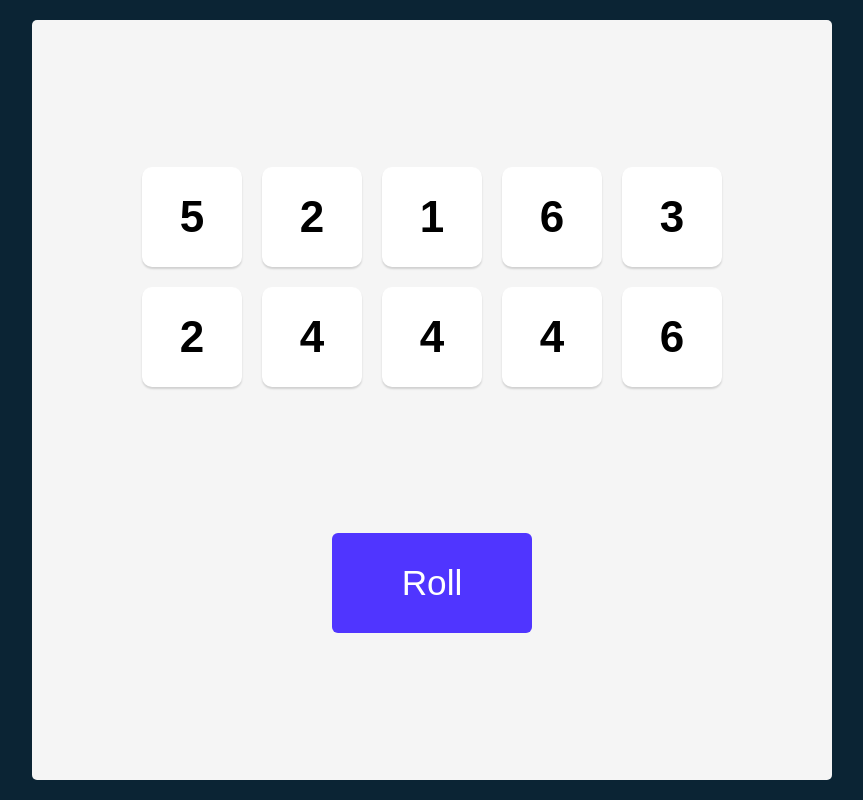
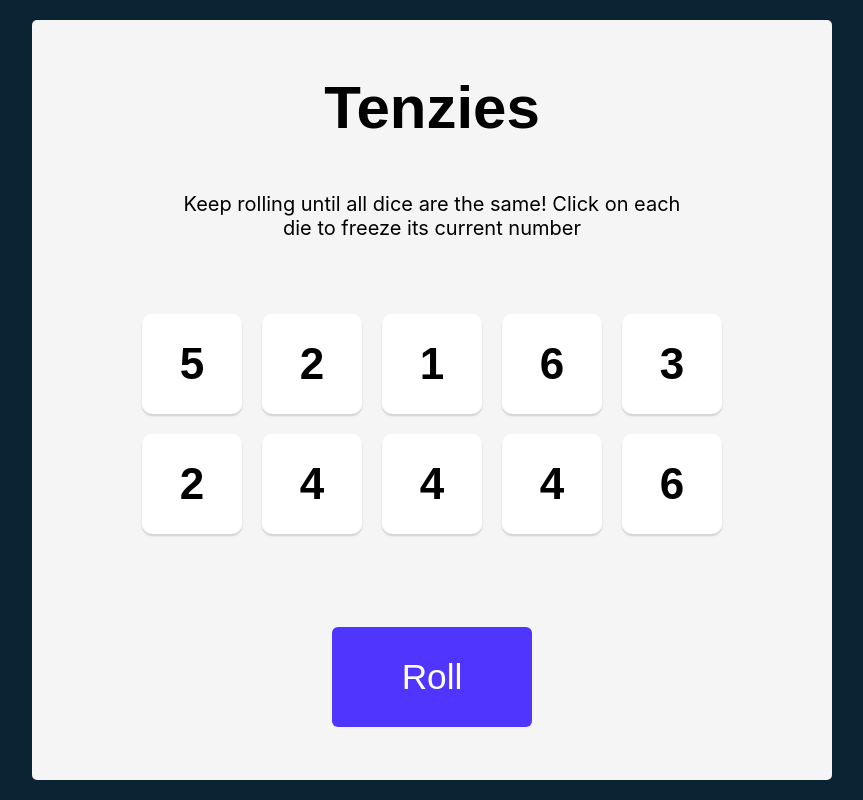
Before and after one commit to shettyamoghh/tenzies-game, a React (Vite) app: page / in a window 1280 px wide. Shown: the whole page, without its empty margins (208-1071 px from the left). Built offline with nearby package versions, Linux system fonts and the light colour scheme.

Commit message:
Add Header and adjust spacing

```diff
--- a/src/App.jsx
+++ b/src/App.jsx
@@ -1,6 +1,7 @@
 import { useState } from 'react'
+import { nanoid } from 'nanoid'
 import Die from './components/Die'
-import { nanoid } from 'nanoid'
+import Header from './components/Header'
 
 function App() {
   // set/update array of dice
@@ -53,6 +54,7 @@ function App() {
 
   return (
     <main>
+      <Header />
       <div className='dice-container'>
         {diceElements}
       </div>
--- /dev/null
+++ b/src/components/Header.jsx
@@ -0,0 +1,10 @@
+function Header() {
+    return (
+        <header>
+            <h1 className="title">Tenzies</h1>
+            <p className="instructions">Keep rolling until all dice are the same! Click on each die to freeze its current number</p>
+        </header>
+    )
+}
+
+export default Header
--- a/src/index.css
+++ b/src/index.css
@@ -21,6 +21,28 @@ div#root {
   max-width: 800px;
 }
 
+header {
+  border-radius: 5px;
+  display: flex;
+  flex-direction: column;
+  justify-content: space-evenly;
+  align-items: center;
+}
+
+.title {
+  font-size: 60px;
+  margin: 0;
+}
+
+.instructions {
+  font-family: 'Inter', sans-serif;
+  width: 500px;
+  font-size: 20px;
+  font-weight: 400;
+  margin-top: 50px;
+  text-align: center;
+}
+
 main {
   background-color: #F5F5F5;
   height: 100%;
@@ -35,6 +57,7 @@ main {
   display: grid;
   grid-template: auto auto / repeat(5, 1fr);
   gap: 20px;
+  margin-bottom: 40px;
 }
 
 button {
```
